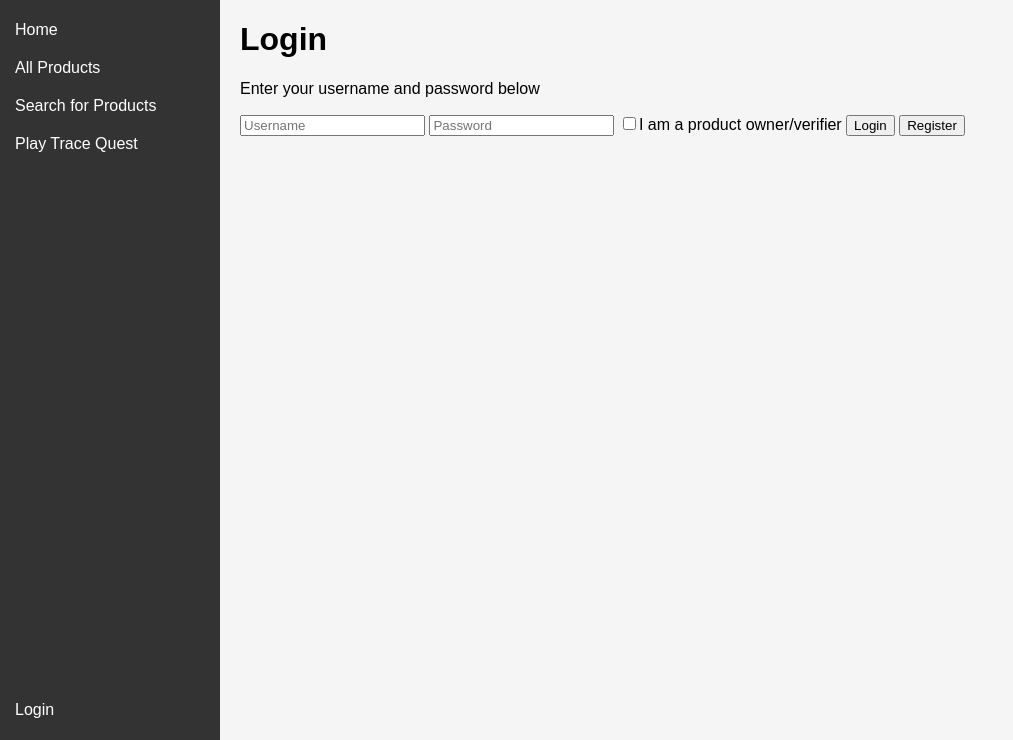
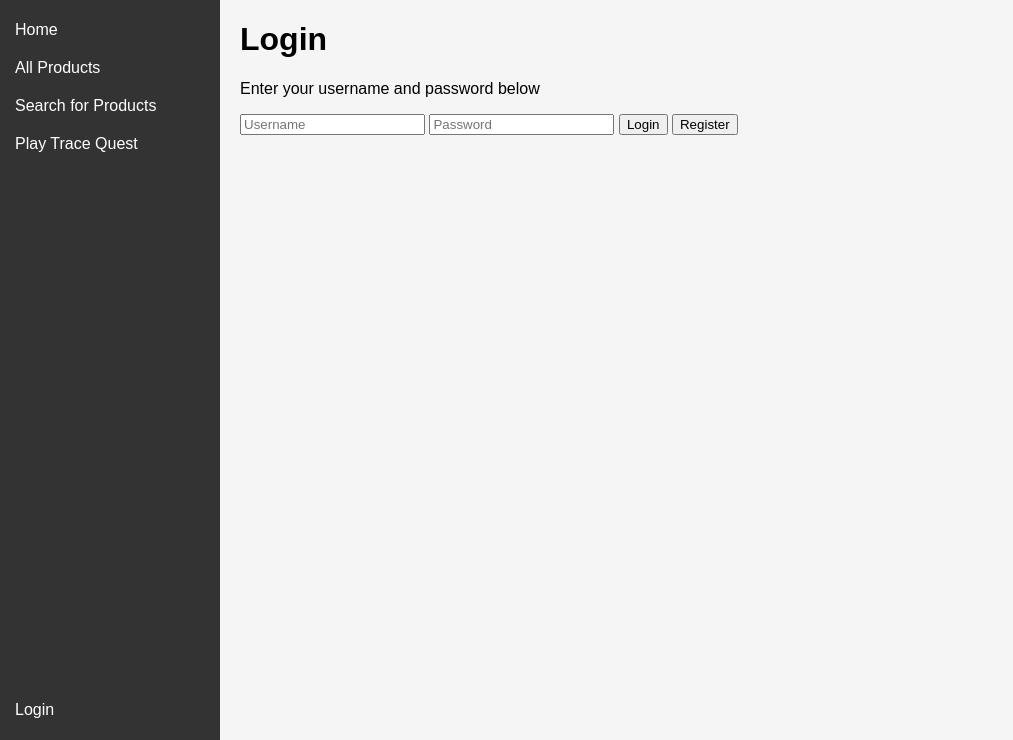
Before and after one commit to Shrlotia/COM2020---Single-Scan-Traceability-Quest, a Flask app: page /login in a window 1280 px wide. Shown: the part 60-800 px from the top of the page, without its empty margins (0-1013 px from the left). Run offline with Flask 3, Linux system fonts and the light colour scheme.

Commit message:
security update

```diff
--- a/src/sstq/templates/login.html
+++ b/src/sstq/templates/login.html
@@ -13,7 +13,6 @@
     <form id="login-register-form" action="{{ url_for('auth.login') }}" method="POST">
         <input id="username" name="username" placeholder="Username" required>
         <input id="password" name="password" type="password" placeholder="Password" required>
-        <label><input id="is-verifier" name="is_verifier" type="checkbox">I am a product owner/verifier</label>
         <button type="submit" name="action" value="login">Login</button>
         <button type="submit" name="action" value="register">Register</button>
     </form>
```
